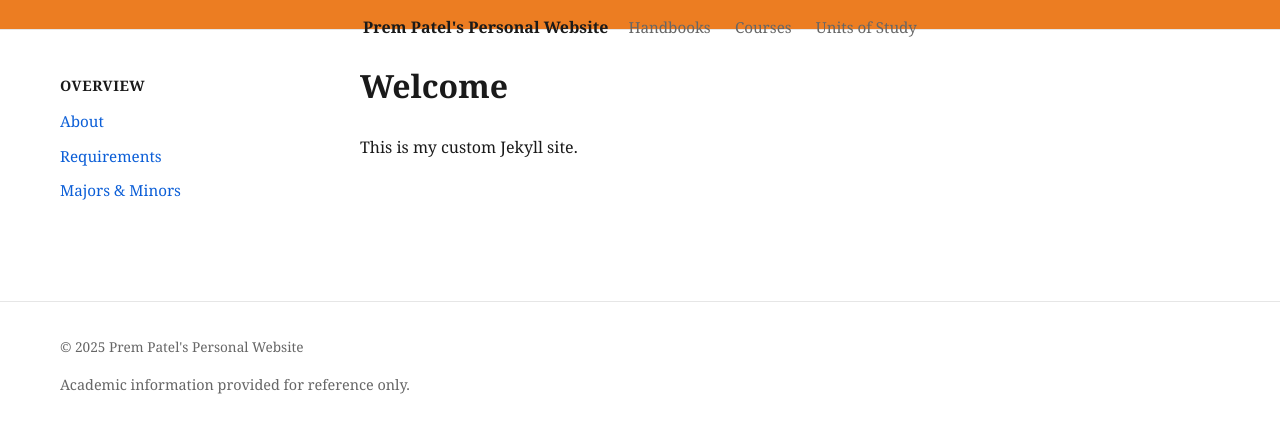
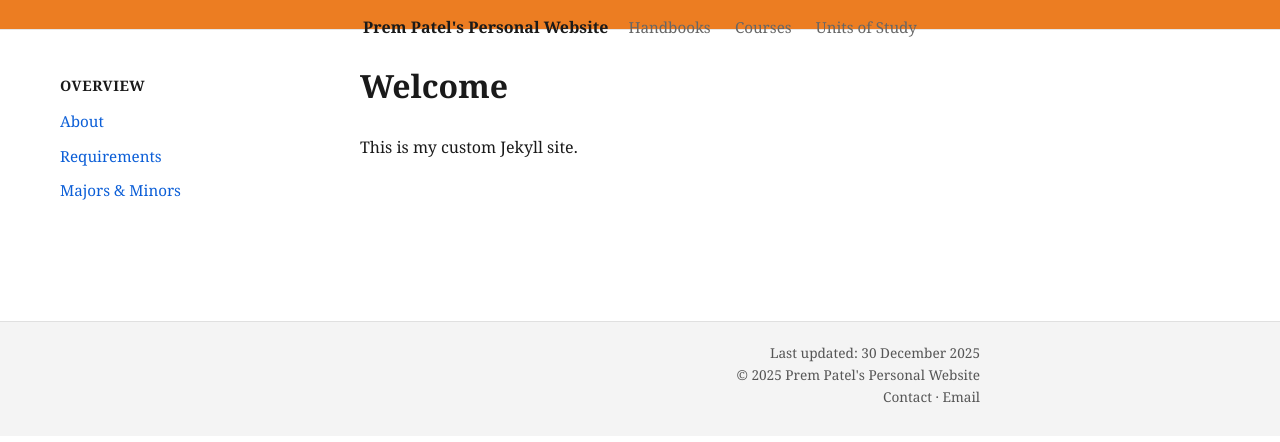
Before and after one commit to realprempatel/realprempatel.github.io, a Jekyll site: the page built from index.md, in a window 1280 px wide. Shown: the top 442 px of the page. Built offline with Jekyll 4.4.1, drawn with Linux system fonts in a browser that asks for light colours.

Commit message:
footer changes

```diff
--- a/_includes/footer.html
+++ b/_includes/footer.html
@@ -1,6 +1,16 @@
 <footer class="site-footer">
   <div class="footer-inner">
-    <p>© {{ site.time | date: "%Y" }} {{ site.title }}</p>
-    <p class="muted">Academic information provided for reference only.</p>
+    <div class="footer-text">
+      <div>
+        Last updated: {{ site.time | date: "%d %B %Y" }}
+      </div>
+      <div>
+        © {{ site.time | date: "%Y" }} {{ site.title }}
+      </div>
+      <div>
+        <a href="/contact/">Contact</a> ·
+        <a href="mailto:your@email.com">Email</a>
+      </div>
+    </div>
   </div>
 </footer>
--- a/assets/css/main.css
+++ b/assets/css/main.css
@@ -123,17 +123,34 @@ body {
 }
 
 /* ===== FOOTER ===== */
+/* ===== FOOTER ===== */
 .site-footer {
-  border-top: 1px solid var(--border);
-  margin-top: 60px;
+  width: 100%;
+  background: #f4f4f4;        /* light grey */
+  border-top: 1px solid #e0e0e0;
+  margin-top: 80px;
 }
 
 .footer-inner {
-  max-width: var(--max-width);
-  margin: auto;
-  padding: 20px;
+  max-width: 720px;           /* SAME width as content column */
+  margin: 0 auto;
+  padding: 20px 20px 28px;
+}
+
+.footer-text {
+  text-align: right;          /* right aligned within content area */
   font-size: 0.85rem;
-  color: var(--muted);
+  color: #555;
+  line-height: 1.6;
+}
+
+.footer-text a {
+  color: #555;
+  text-decoration: none;
+}
+
+.footer-text a:hover {
+  text-decoration: underline;
 }
 
 /* ===== RESPONSIVE ===== */
```
